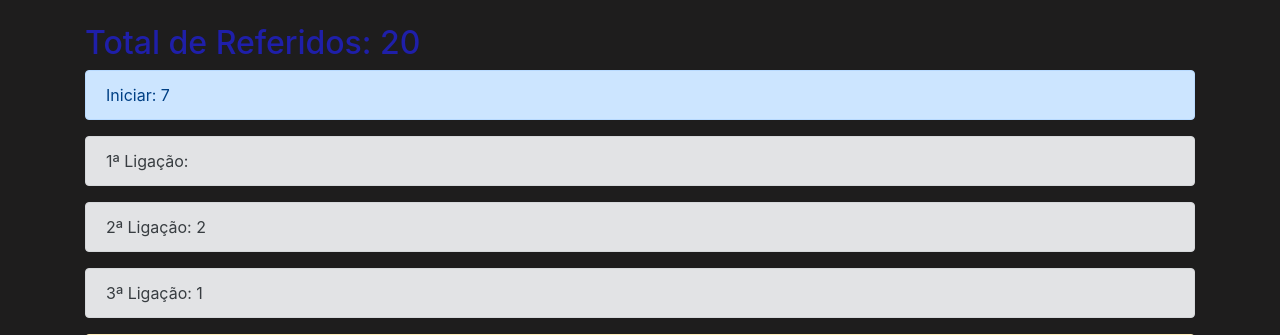
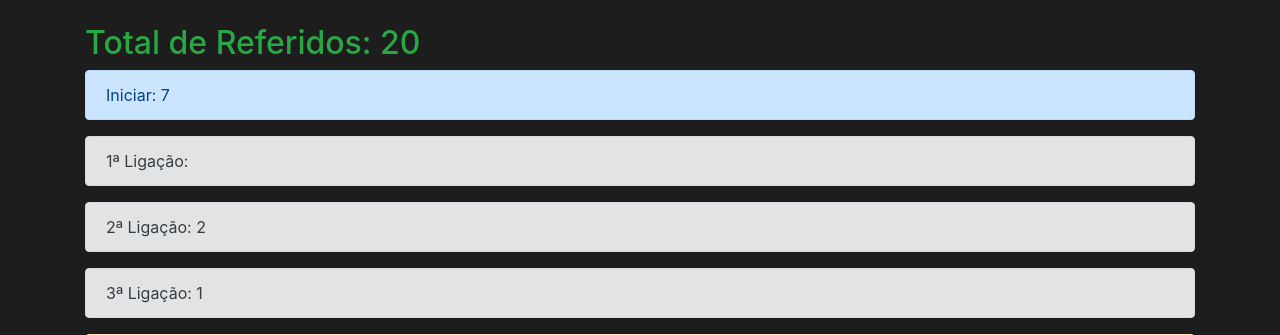
Before and after one commit to leandrofreire13/leadwsp, a Django app: page /referidos/dados in a window 1280 px wide. Shown: the part 75-410 px from the top of the page. Run offline with Django 3.2, Linux system fonts and the light colour scheme; a user stored in the database is signed in; data comes from the database, SQL or seed files in the repository; some libraries are stand-ins or nearby versions.

Commit message:
Update dados.html

```diff
--- a/referidos/templates/referidos/dados.html
+++ b/referidos/templates/referidos/dados.html
@@ -7,7 +7,7 @@
   {% endfor %}
 </div>
 {% if referidos %}
-<h2 style="color: #1f1fa9;">Total de Referidos: {{ referidos|length }}</h2>
+<h2 style="color: #28a745;">Total de Referidos: {{ referidos|length }}</h2>
 <div class="alert alert-primary" role="alert">
   Iniciar: <span id='ini'></span>
 </div>
```
